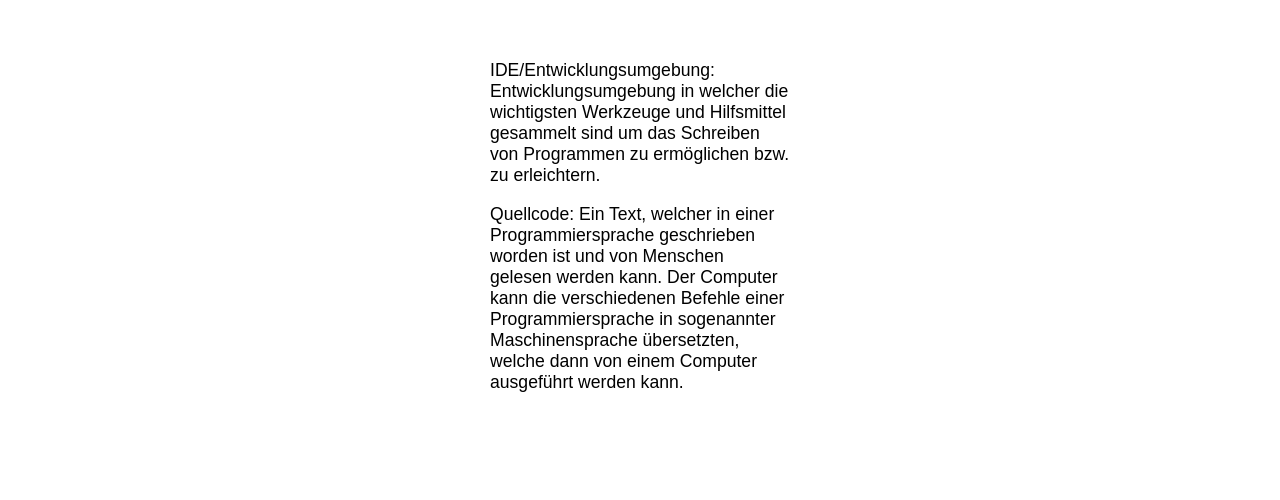
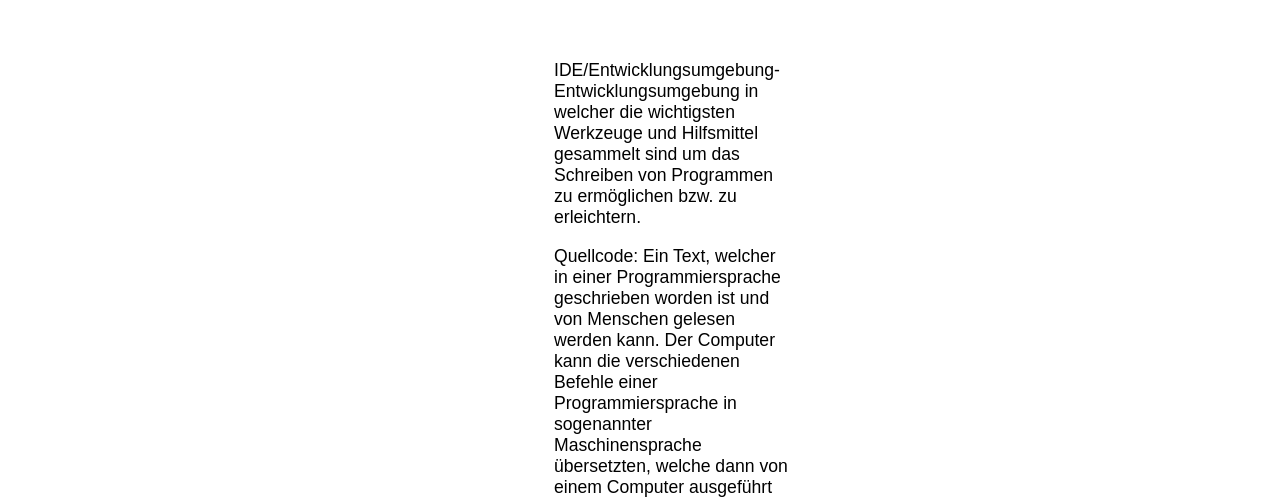
Before and after one commit to LearnPythonKSZ/Glossar, a plain HTML site: page index.html in a window 1280 px wide. Shown: the part 191-691 px from the top of the page. Drawn offline with Linux system fonts and the light colour scheme.

Commit message:
Update index.html

```diff
--- a/index.html
+++ b/index.html
@@ -34,8 +34,8 @@
 		<h1>Glossar</h1>
 	</div>
 	</br></br>
-<div id="Begriffserklärungen" class="Glossar">
-	<p class="Begriffe" id="ide">IDE/Entwicklungsumgebung: Entwicklungsumgebung in welcher die wichtigsten Werkzeuge und Hilfsmittel gesammelt sind um das Schreiben von Programmen zu ermöglichen bzw. zu erleichtern.<p>
+<div id="Begriffserklärungen" class="Glossarbegriffe">
+	<p class="Begriffe" id="ide">IDE/Entwicklungsumgebung- Entwicklungsumgebung in welcher die wichtigsten Werkzeuge und Hilfsmittel gesammelt sind um das Schreiben von Programmen zu ermöglichen bzw. zu erleichtern.<p>
 	<p class="Begriffe" id="quellcode">Quellcode: Ein Text, welcher in einer Programmiersprache geschrieben worden ist und von Menschen gelesen werden kann. Der Computer kann die verschiedenen Befehle einer Programmiersprache in sogenannter Maschinensprache übersetzten, welche dann von einem Computer ausgeführt werden kann. <p>
 </div>
 	</br></br></br></br></br></br>
```
